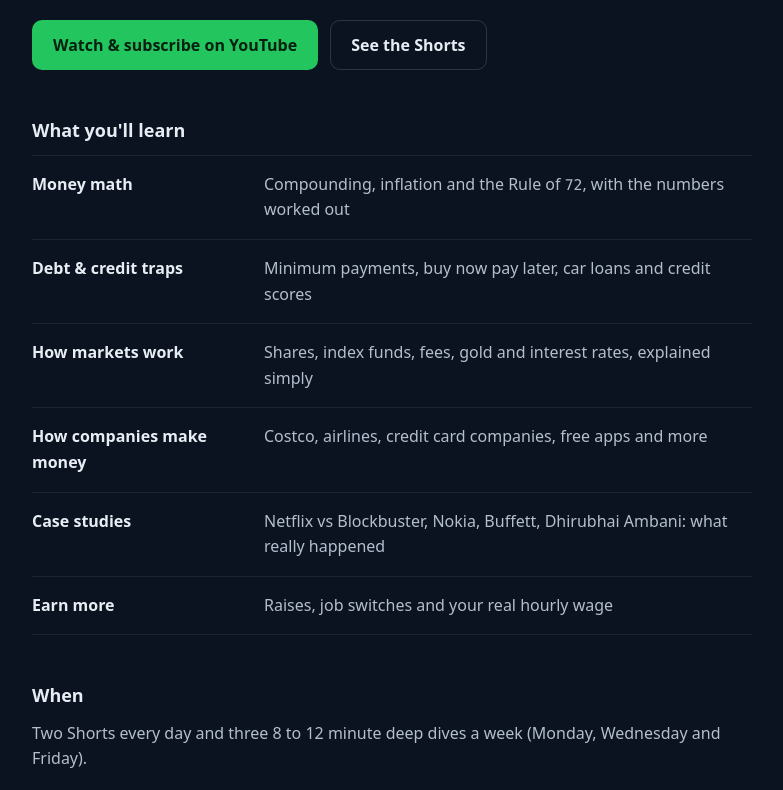
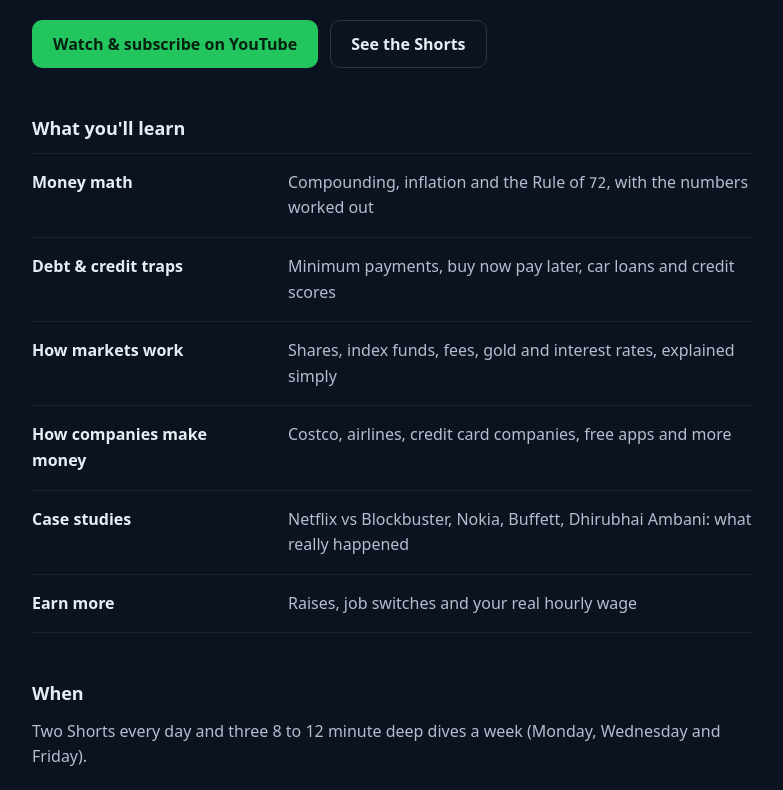
Before and after one commit to aarushagrawal267-maker/aarushagrawal267-maker.github.io, a plain HTML site: page index.html in a window 1280 px wide. Shown: the part 176-966 px from the top of the page, without its empty margins (248-1031 px from the left). Drawn offline with Linux system fonts and the light colour scheme.

Commit message:
Review fixes: neutral focus ring, 48px buttons, centred 404 logo, wider topic column
Co-Authored-By: Claude Opus 5.5 <noreply@anthropic.com>
Claude-Session: https://claude.ai/code/session_011bvxFsx2bdwZrHwuHdpVCq

```diff
--- a/styles.css
+++ b/styles.css
@@ -16,24 +16,24 @@ p { margin: 0 0 16px; }
 strong { color: var(--text); font-weight: 600; }
 a { color: var(--green); overflow-wrap: anywhere; text-underline-offset: 3px; text-decoration-thickness: 1px; transition: color 150ms var(--ease); }
 a:hover { color: var(--green-hover); }
-a:focus-visible, .button:focus-visible { outline: 2px solid var(--gold); outline-offset: 2px; }
+a:focus-visible, .button:focus-visible { outline: 2px solid var(--text); outline-offset: 2px; }
 .num { font-family: var(--mono); font-size: 0.92em; font-variant-numeric: tabular-nums; }
 
 .hero { display: flex; gap: 24px; align-items: center; flex-wrap: wrap; }
 .hero > div { flex: 1 1 320px; }
-.hero img { width: 96px; height: 96px; border-radius: 50%; }
+.hero img { display: block; width: 96px; height: 96px; border-radius: 50%; }
 .lead { font-size: 1.125rem; margin: 4px 0 0; }
 
 .actions { display: flex; flex-wrap: wrap; gap: 12px; margin-top: 28px; }
 .button { display: inline-block; background: var(--green); color: #06210f; font-weight: 600; text-decoration: none; line-height: 1.5;
-  padding: 12px 20px; border-radius: 10px; border: 1px solid transparent;
+  padding: 11px 20px; border-radius: 10px; border: 1px solid transparent;
   transition: background-color 150ms var(--ease), border-color 150ms var(--ease), color 150ms var(--ease); }
 .button:hover { background: var(--green-hover); color: #06210f; }
 .button.ghost { background: transparent; color: var(--text); border-color: var(--line-strong); }
 .button.ghost:hover { background: rgba(226, 232, 240, 0.04); border-color: rgba(226, 232, 240, 0.28); color: var(--text); }
 
 .grid { padding: 0; margin: 0; list-style: none; border-bottom: 1px solid var(--line); }
-.grid li { display: grid; grid-template-columns: 208px 1fr; gap: 4px 24px; margin: 0; padding: 16px 0; border-top: 1px solid var(--line); }
+.grid li { display: grid; grid-template-columns: 232px 1fr; gap: 4px 24px; margin: 0; padding: 16px 0; border-top: 1px solid var(--line); }
 .grid strong { display: block; }
 @media (max-width: 560px) { .grid li { grid-template-columns: 1fr; } }
 
```
